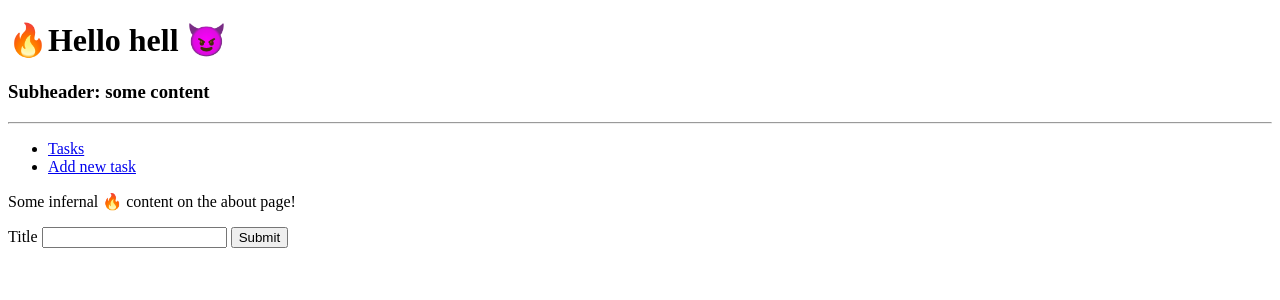
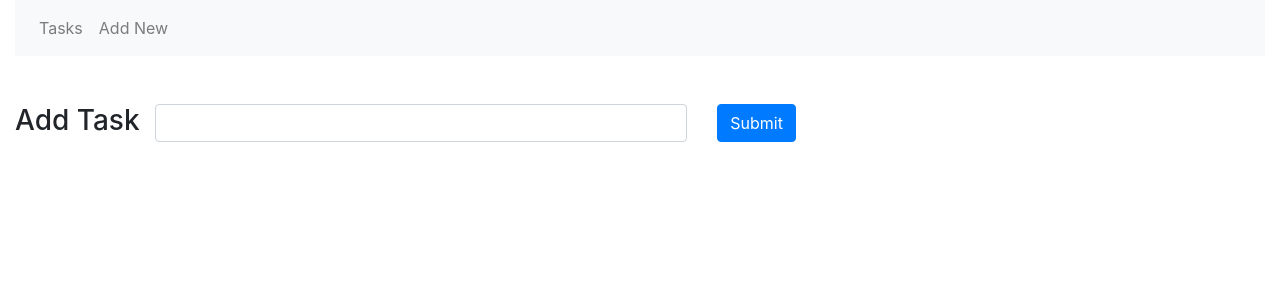
Before and after one commit to gfda/flask-coursera, a Flask app: page /add in a window 1280 px wide. Shown: the top 300 px of the page. Run offline with Flask 2, Linux system fonts and the light colour scheme; some libraries are stand-ins or nearby versions.

Commit message:
Update templates

```diff
--- a/templates/add.html
+++ b/templates/add.html
@@ -1,16 +1,18 @@
 {% extends "base.html" %}
 
 {% block main %}
-<p>Some infernal 🔥 content on the about page!</p>
-<form action="{{ url_for('add') }}" method="POST">
+<div class="container-fluid">
+  <form action="{{ url_for('add') }}" method="post">
     {{ form.csrf_token }}
-    {{ form.title.label }}
-    {{ form.title }}
-    {{ form.submit }}
-</form>
-
-{% if title %}
-    <h1>{{ title }}</h1>
-{% endif %}
-
+    <div class="row">
+      <h3>Add Task</h3>
+      <div class="col">
+        {{ form.title(class="form-control") }}
+      </div>
+      <div class="col">
+        {{ form.submit(class="btn btn-primary") }}
+      </div>
+    </div>
+  </form>
+</div>
 {% endblock %}
--- a/templates/base.html
+++ b/templates/base.html
@@ -1,19 +1,35 @@
-<!DOCTYPE html>
+<!doctype html>
 <html lang="en">
-<head>
-    <meta charset="UTF-8">
-    <meta name="viewport" content="width=device-width, initial-scale=1.0">
-    <title>Task Manager</title>
-</head>
-<body>
-    <h1>🔥Hello hell 😈</h1>
-    <h3>Subheader: some content</h3>
-    <hr>
-    <ul>
-        <li><a href="{{ url_for('index') }}">Tasks</a></li>
-        <li><a href="{{ url_for('add') }}">Add new task</a></li>
-    </ul>
-    {% block main %}
-    {% endblock %}
-</body>
+  <head>
+    <!-- Required meta tags -->
+    <meta charset="utf-8">
+    <meta name="viewport" content="width=device-width, initial-scale=1, shrink-to-fit=no">
+
+    <!-- Bootstrap CSS -->
+    <link rel="stylesheet" href="https://stackpath.bootstrapcdn.com/bootstrap/4.5.0/css/bootstrap.min.css" integrity="sha384-9aIt2nRpC12Uk9gS9baDl411NQApFmC26EwAOH8WgZl5MYYxFfc+NcPb1dKGj7Sk" crossorigin="anonymous">
+
+    <title>Tasks</title>
+  </head>
+  <body>
+    <div class="container-fluid">
+      <nav class="navbar navbar-expand-lg navbar-light bg-light">
+        <ul class="navbar-nav">
+          <li class="nav-item"><a href="{{ url_for('index') }}" class="nav-link">Tasks</a></li>
+          <li class="nav-item"><a href="{{ url_for('add') }}" class="nav-link">Add New</a></li>
+        </ul>
+      </nav>
+      <br>
+      {% with messages = get_flashed_messages() %}
+        {% if messages %}
+          {% for message in messages %}
+          <div class="alert alert-primary">
+            {{ message }}
+          </div>
+          {% endfor %}
+        {% endif %}
+      {% endwith %}
+      <br>
+      {% block main %}{% endblock %}
+    </div>
+  </body>
 </html>
```
Also changed, not shown: templates/index.html (+10 -6 lines), templates/starter/add.html (deleted, +0 -18 lines), templates/starter/index.html (deleted, +0 -14 lines), templates/delete.html (renamed from templates/starter/delete.html), templates/edit.html (renamed from templates/starter/edit.html), templates/starter/base.html (deleted).
